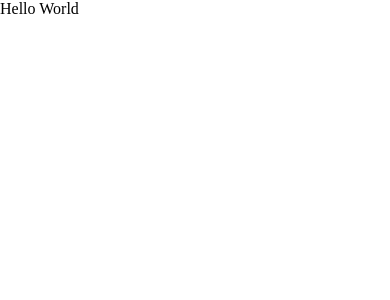
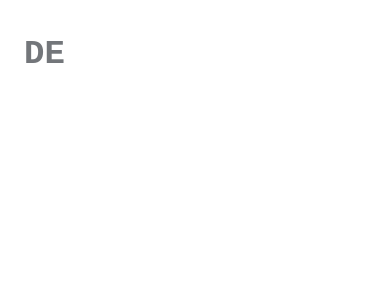
Before and after one commit to devinekadeni/personal-website-nextjs, a Next.js app: page / in a window 390 px wide. Shown: the top 300 px of the page. Built offline with nearby package versions, Linux system fonts and the light colour scheme.

Commit message:
utilize header on index route

```diff
--- a/pages/index.js
+++ b/pages/index.js
@@ -1,7 +1,47 @@
-import React from 'react'
+import PropTypes from 'prop-types'
+import styled from 'styled-components'
+import Header from 'components/Header'
+import isMobile from 'utils/isMobile'
 
-const index = () => {
-  return <div>Hello World</div>
+const Wrapper = styled.div`
+  position: relative;
+
+  .header-section {
+    position: fixed;
+    width: 100%;
+    top: 0;
+    z-index: 100;
+  }
+
+  .content-section {
+    margin-top: 108px;
+  }
+`
+
+const Index = ({ isMobile }) => {
+  return (
+    <Wrapper>
+      <div className="header-section">
+        <Header
+          // handleScrollIntoView={handleScrollIntoView}
+          // refList={{ aboutEl, skillsEl, contactEl }}
+          // isScrollDown={isScrollDown}
+          // handleBarMenu={setIsScrollDown}
+          // isDarkTheme={isDarkTheme}
+          isMobile={isMobile}
+        />
+      </div>
+      <div className="content-section"></div>
+    </Wrapper>
+  )
 }
 
-export default index
+export function getServerSideProps({ req }) {
+  return { props: { isMobile: isMobile(req) } }
+}
+
+Index.propTypes = {
+  isMobile: PropTypes.bool,
+}
+
+export default Index
```
